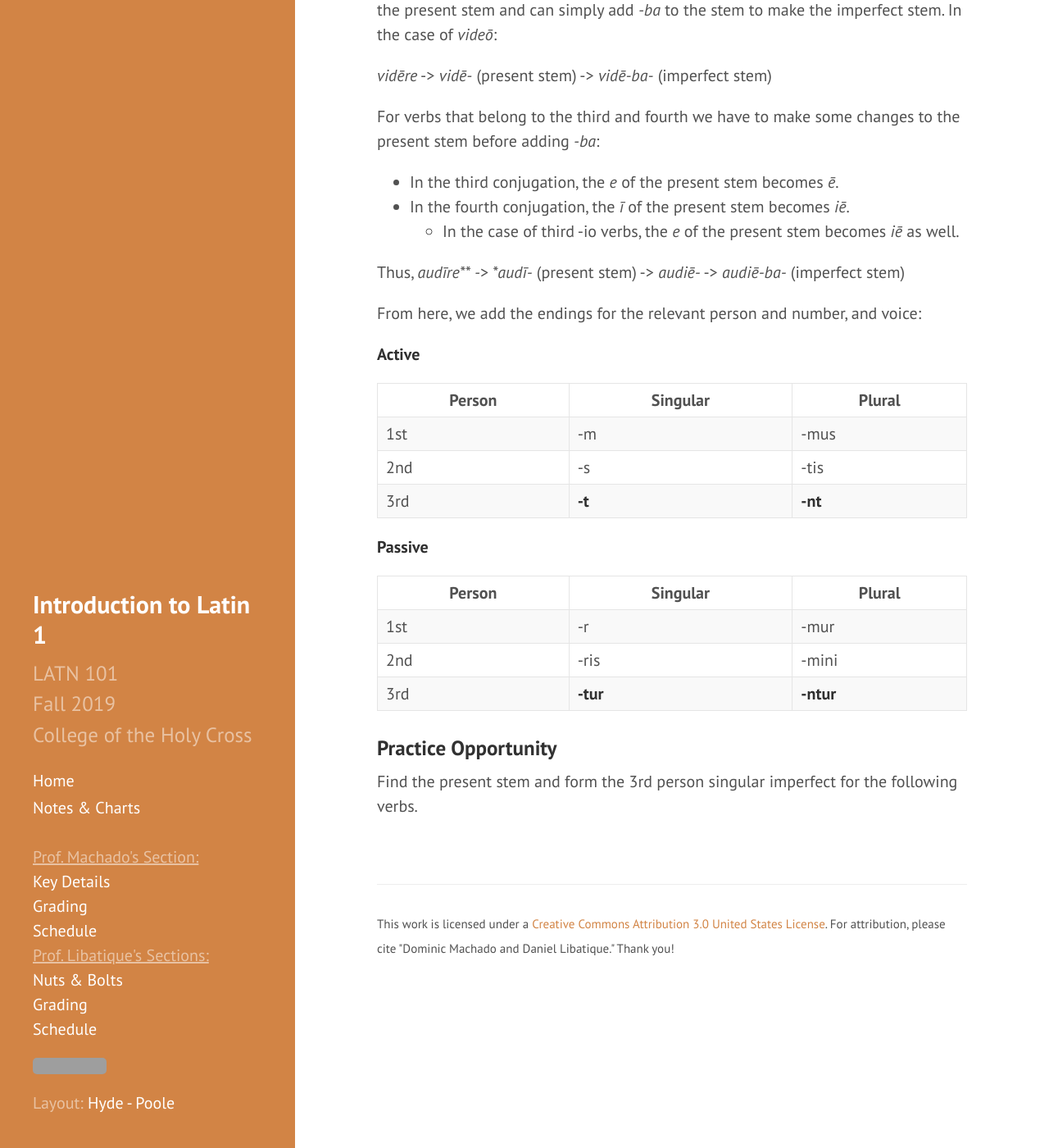
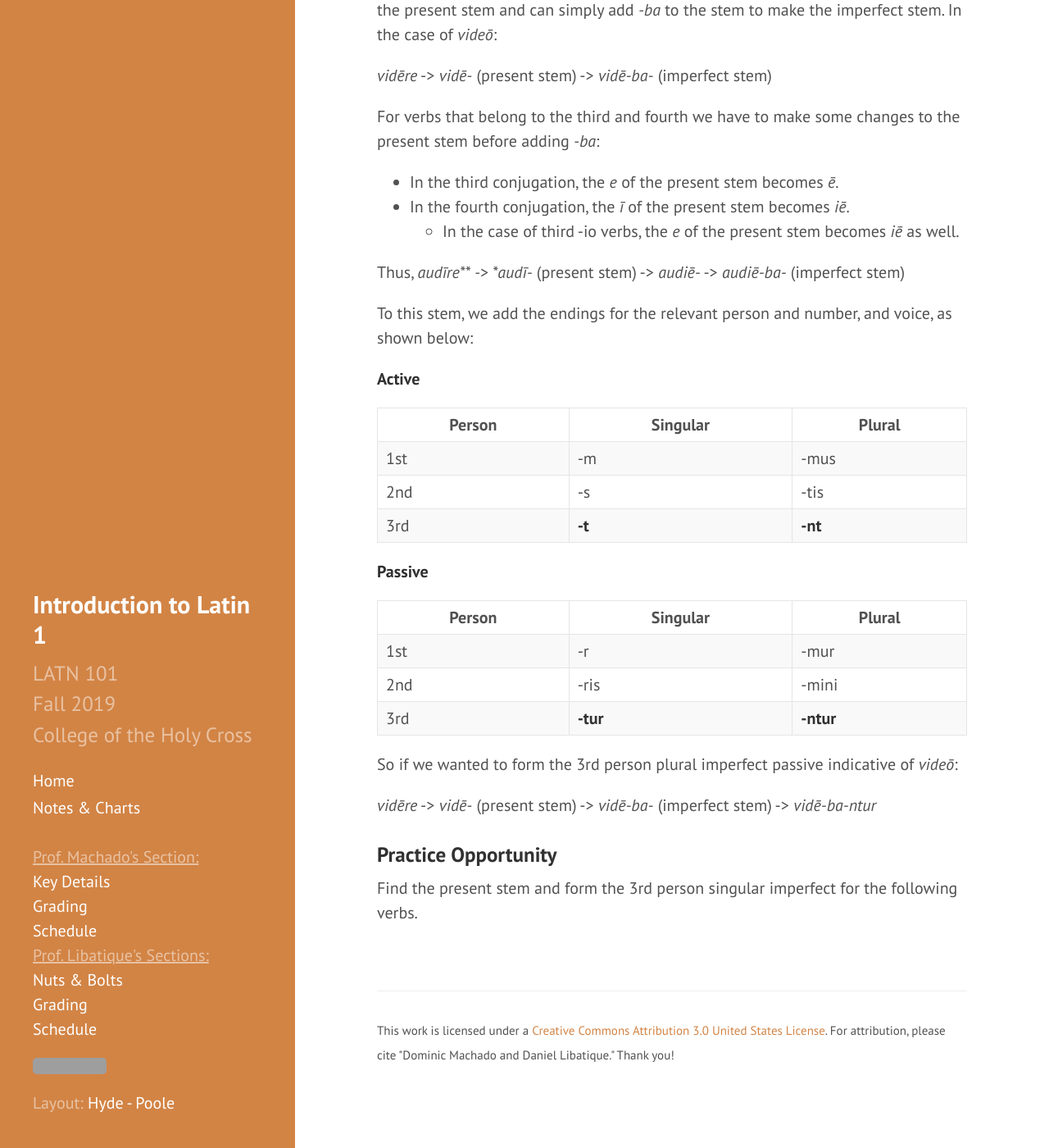
Before and after one commit to DLibatique/LATN102-S20, a Jekyll site: the page built from notes/module-2.md, in a window 1280 px wide and 1400 px high, scrolled down 988 px. Shown: the whole window at 82% size. Built offline with Jekyll 4.4.1, drawn with Linux system fonts in a browser that asks for light colours; grey boxes are pictures that could not be loaded.

Commit message:
added an example

```diff
--- a/notes/module-2.md
+++ b/notes/module-2.md
@@ -35,7 +35,7 @@ For verbs that belong to the third and fourth we have to make some changes to th
 
 Thus, *audīre** -> *audī-* (present stem) -> *audiē-* -> *audiē-ba-* (imperfect stem)
 
-From here, we add the endings for the relevant person and number, and voice:
+To this stem, we add the endings for the relevant person and number, and voice, as shown below:
 
 **Active**
 
@@ -53,6 +53,10 @@ From here, we add the endings for the relevant person and number, and voice:
 | 2nd  | -ris        | -mini       |
 | 3rd  | **-tur**        | **-ntur**     |
 
+So if we wanted to form the 3rd person plural imperfect passive indicative of *videō*:
+
+*vidēre* -> *vidē-* (present stem) -> *vidē-ba-* (imperfect stem) -> *vidē-ba-ntur*
+
 ### Practice Opportunity
 
 Find the present stem and form the 3rd person singular imperfect for the following verbs.
```
